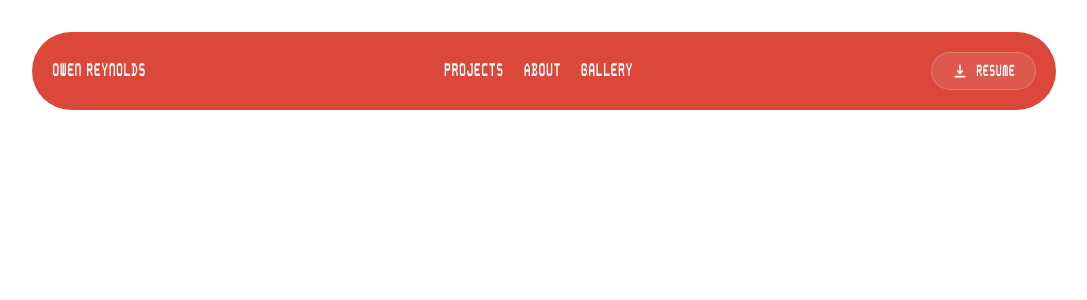
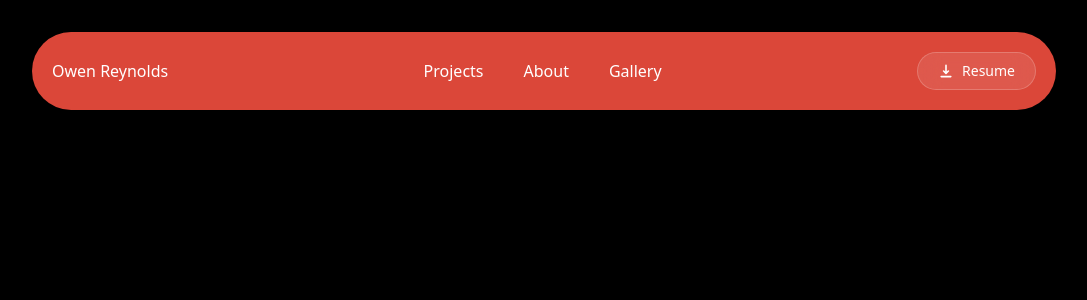
Before and after one commit to Owen-Reynolds/PersonalWebpage, a Next.js app in the folder frontend/: page / in a window 1280 px wide. Shown: the top 300 px of the page, without its empty margins (96-1183 px from the left). Built offline with nearby package versions, Linux system fonts and the light colour scheme.

Commit message:
Gallery Page Update

```diff
--- a/frontend/app/components/Header.tsx
+++ b/frontend/app/components/Header.tsx
@@ -23,11 +23,15 @@ export default function Header(){
     }, []);
     return(
         <header className="flex justify-center w-full">
-            <div className="flex items-center justify-between rounded-full mt-8 p-5 w-4/5 font-clancy bg-[#db4739] text-white">
+            <div className="flex items-center justify-between rounded-full mt-8 p-5 w-4/5 redhat-font bg-[#db4739] text-white">
                 <div className="">
-                    <h2 className="">Owen Reynolds</h2>
+                    <Link
+                        href={"/"}
+                        className="">
+                        Owen Reynolds
+                    </Link>
                 </div>
-                <div className="flex gap-5">
+                <div className="flex gap-10">
                     <Link
                         href={"/projects"}>
                         Projects
--- a/frontend/app/gallery/page.tsx
+++ b/frontend/app/gallery/page.tsx
@@ -35,8 +35,8 @@ export default function gallery() {
                     rotateAmplitude={6}
                     scaleOnHover={1.05}
                     showMobileWarning={false}
-                    showTooltip={true}
-                    displayOverlayContent={true}
+                    showTooltip={false}
+                    displayOverlayContent={false}
                 />
             ))}
         </div>
--- a/frontend/app/layout.tsx
+++ b/frontend/app/layout.tsx
@@ -1,5 +1,5 @@
 import type { Metadata } from "next";
-import { Geist, Geist_Mono } from "next/font/google";
+import { Geist, Geist_Mono, Red_Hat_Display } from "next/font/google";
 import "./globals.css";
 import Header from "@/app/components/Header"
 
@@ -12,6 +12,13 @@ const geistMono = Geist_Mono({
   variable: "--font-geist-mono",
   subsets: ["latin"],
 });
+
+const redHat = Red_Hat_Display({
+  variable: "--font-red-hat",
+  subsets: ["latin"],
+  weight: ["400", "500", "700"],
+});
+
 
 export const metadata: Metadata = {
   title: "Create Next App",
@@ -26,7 +33,7 @@ export default function RootLayout({
   return (
     <html lang="en">
       <body
-        className={`${geistSans.variable} ${geistMono.variable} antialiased bg-white`}
+        className={`${geistSans.variable} ${geistMono.variable} ${redHat.variable} antialiased bg-black`}
       >
         {/* Header stays full width */}
         <div>
```
